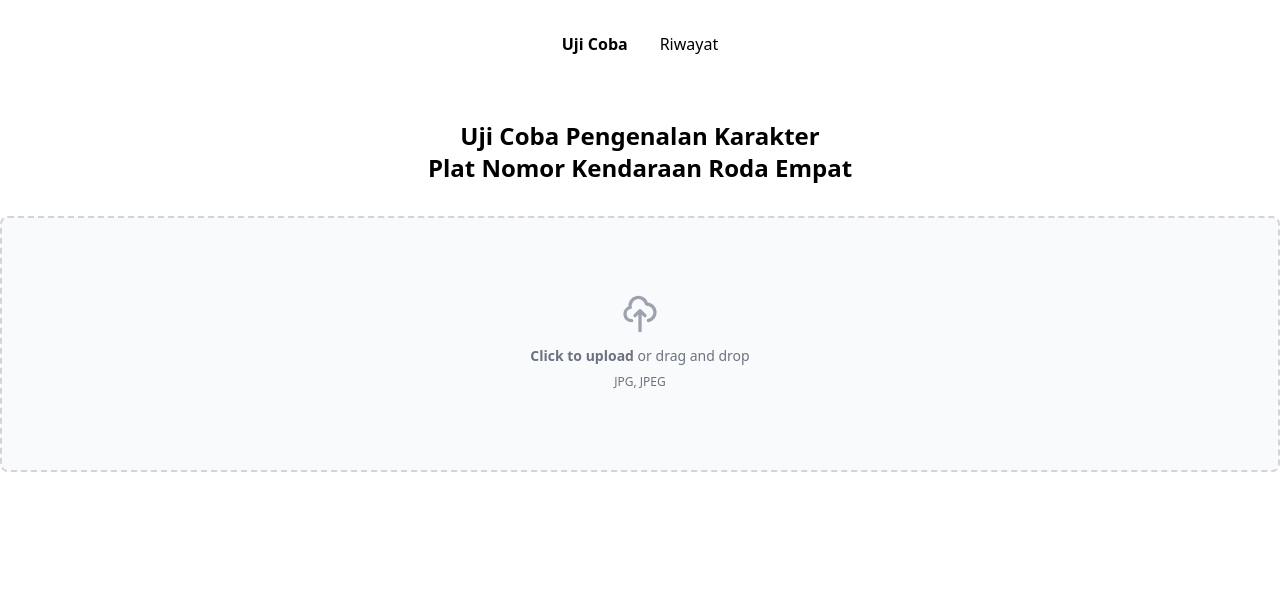
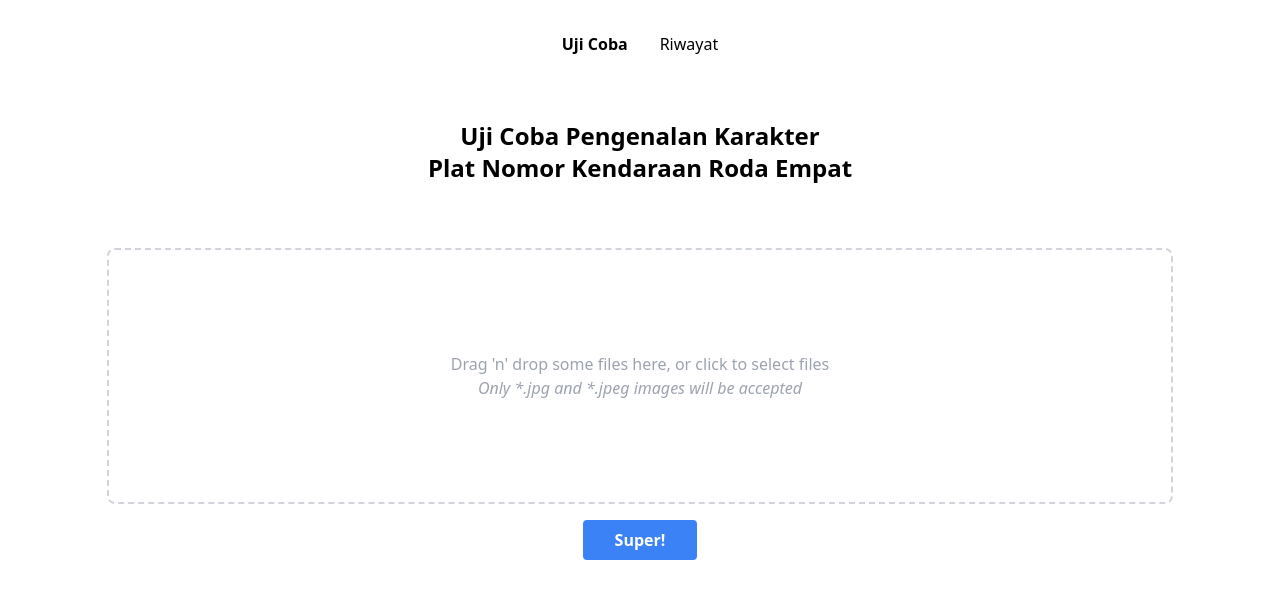
Before and after one commit to hujikol/LPR-SRGAN, a React (Create React App) app in the folder frontend/: page / in a window 1280 px wide. Shown: the top 598 px of the page. Built offline with nearby package versions, Linux system fonts and the light colour scheme.

Commit message:
Creating drop area on 'Uji Coba' page

```diff
--- a/frontend/package.json
+++ b/frontend/package.json
@@ -8,6 +8,7 @@
     "@testing-library/user-event": "^13.5.0",
     "react": "^18.2.0",
     "react-dom": "^18.2.0",
+    "react-dropzone": "^14.2.2",
     "react-router-dom": "^6.3.0",
     "react-scripts": "^5.0.1",
     "util": "^0.12.4",
--- /dev/null
+++ b/frontend/src/components/DropBox.js
@@ -0,0 +1,83 @@
+import React from "react";
+import { useDropzone } from "react-dropzone";
+
+function DropBox(props) {
+  const { acceptedFiles, fileRejections, getRootProps, getInputProps } =
+    useDropzone({
+      accept: {
+        "image/jpeg": [],
+      },
+    });
+
+  const acceptedFileItems = acceptedFiles.map((file, index) => (
+    <div>
+      <li className='font-bold text-center list-none' key={file.path}>
+        Uploaded File:
+        <br />
+        {file.path} - {file.size} bytes
+      </li>
+    </div>
+  ));
+
+  const fileRejectionItems = fileRejections.map(({ file, errors }) => (
+    <li className='text-red-500 text-center list-none' key={file.path}>
+      {file.path} - {file.size} bytes
+      <ul>
+        {errors.map((e) => (
+          <li className='text-red-500 text-center list-none' key={e.code}>
+            {e.message}
+          </li>
+        ))}
+      </ul>
+    </li>
+  ));
+
+  function DefaultLabel(props) {
+    return (
+      <div className='px-4 text-gray-400 text-center'>
+        <p>Drag 'n' drop some files here, or click to select files</p>
+        <em>Only *.jpg and *.jpeg images will be accepted</em>
+      </div>
+    );
+  }
+
+  function LabelText(props) {
+    if (fileRejectionItems[0]) {
+      return fileRejectionItems;
+    }
+
+    if (acceptedFileItems[0]) {
+      return acceptedFileItems;
+    }
+
+    return <DefaultLabel />;
+  }
+
+  return (
+    <div className='flex container flex-col justify-center items-center mx-auto mt-16 w-full'>
+      <div className='mx-auto w-10/12 hover:bg-gray-100'>
+        <div {...getRootProps({ className: "dropzone" })}>
+          <label
+            htmlFor='dropzone-file'
+            className='flex flex-col justify-center items-center h-64
+            rounded-lg border-2 border-gray-300 border-dashed cursor-pointer'
+          >
+            <LabelText />
+            {console.log(acceptedFileItems[0])}
+            <input {...getInputProps()} />
+          </label>
+        </div>
+      </div>
+      <div className='flex flex-col mt-4'>
+        <button
+          className='bg-blue-500 hover:bg-blue-700 text-white font-bold py-2 px-8 rounded'
+          type='submit'
+        >
+          Super!
+        </button>
+      </div>
+    </div>
+  );
+}
+
+export default DropBox;
--- a/frontend/src/pages/Home.js
+++ b/frontend/src/pages/Home.js
@@ -4,6 +4,8 @@
 // or all detected plates if that is video input
 
 import React from "react";
+
+import DropBox from "./../components/DropBox";
 
 function Home() {
   return (
@@ -18,41 +20,7 @@ function Home() {
       </div>
       {/* end of tittle div */}
       {/* drop zone */}
-      <div class='flex justify-center items-center w-full mt-8'>
-        <label
-          for='dropzone-file'
-          class='flex flex-col justify-center items-center w-full h-64 bg-gray-50 rounded-lg border-2 border-gray-300 border-dashed cursor-pointer dark:hover:bg-bray-800 dark:bg-gray-700 hover:bg-gray-100 dark:border-gray-600 dark:hover:border-gray-500 dark:hover:bg-gray-600'
-        >
-          <div class='flex flex-col justify-center items-center pt-5 pb-6'>
-            <svg
-              aria-hidden='true'
-              class='mb-3 w-10 h-10 text-gray-400'
-              fill='none'
-              stroke='currentColor'
-              viewBox='0 0 24 24'
-              xmlns='http://www.w3.org/2000/svg'
-            >
-              <path
-                stroke-linecap='round'
-                stroke-linejoin='round'
-                stroke-width='2'
-                d='M7 16a4 4 0 01-.88-7.903A5 5 0 1115.9 6L16 6a5 5 0 011 9.9M15 13l-3-3m0 0l-3 3m3-3v12'
-              ></path>
-            </svg>
-            <p class='mb-2 text-sm text-gray-500 dark:text-gray-400'>
-              <span class='font-semibold'>Click to upload</span> or drag and
-              drop
-            </p>
-            <p class='text-xs text-gray-500 dark:text-gray-400'>JPG, JPEG</p>
-          </div>
-          <input
-            id='dropzone-file'
-            type='file'
-            class='hidden'
-            accept='image/jpg, image/jpeg'
-          ></input>
-        </label>
-      </div>
+      <DropBox />
       {/* drop zone */}
     </div>
   );
```
Also changed, not shown: 1 other file (tests, documents, lock files or other folders).
